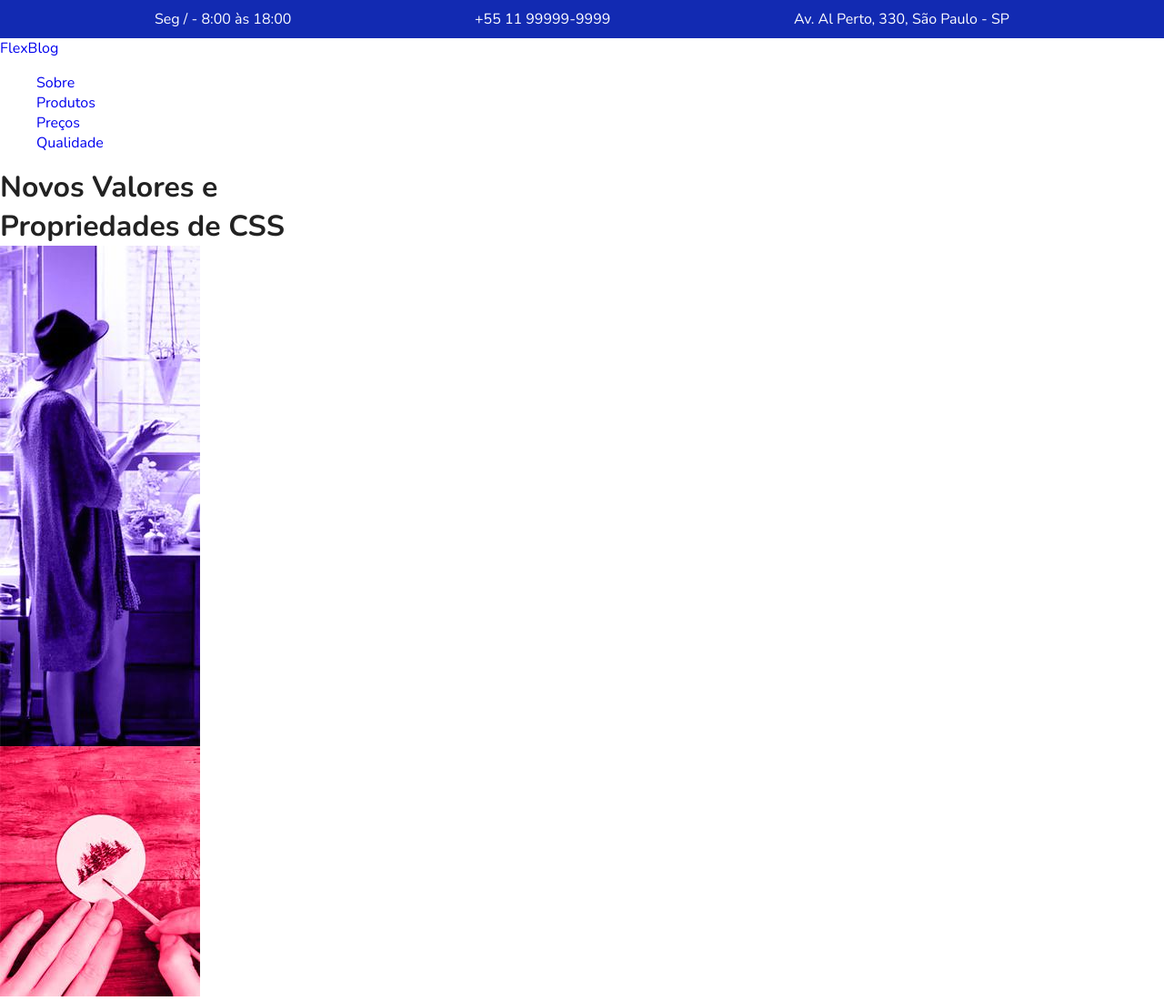
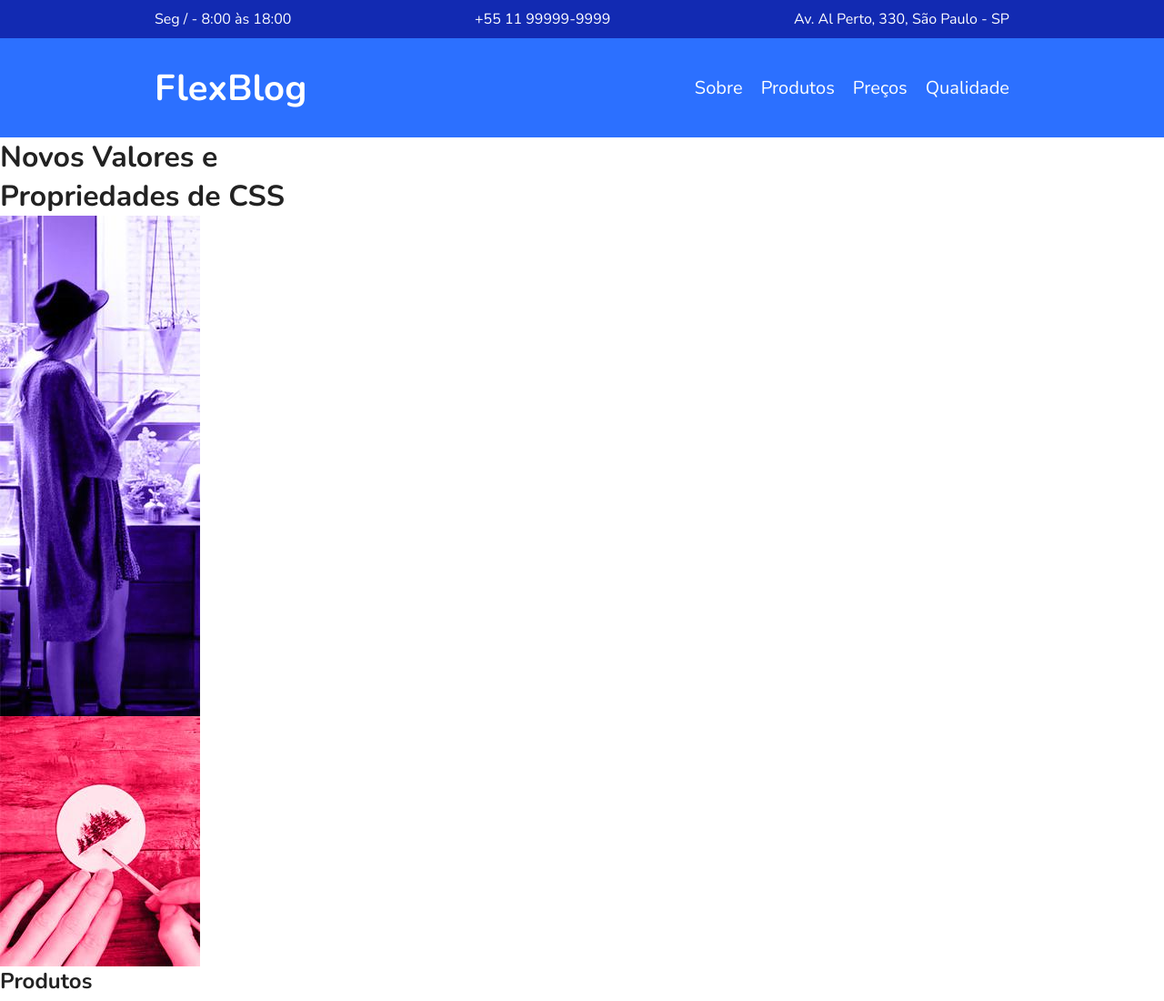
Before and after one commit to Gridialves/flexblog, a plain HTML site: page index.html in a window 1280 px wide. Shown: the top 1100 px of the page at 91% size. Drawn offline with nearby package versions, Linux system fonts and the light colour scheme.

Commit message:
adicionar estilo nav

```diff
--- a/index.html
+++ b/index.html
@@ -23,7 +23,7 @@
             <div class="menu-logo">
                 <a href="#">FlexBlog</a>
             </div>
-            <nav>
+            <nav class="menu-nav">
                 <ul>
                     <li><a href="#sobre">Sobre</a> </li>
                     <li><a href="#produtos">Produtos</a> </li>
--- a/style.css
+++ b/style.css
@@ -43,3 +43,41 @@ img {
 .superinfo a {
     color: white;
 }
+
+.menu-bg {
+    background: #2c70ff;
+}
+
+.menu {
+    max-width: 960px;
+    margin: 0 auto;
+    padding: 15px 0;
+    display: flex;
+    flex-wrap: wrap;
+    justify-content: space-between;
+    align-items: center;
+
+}
+
+.menu-logo a {
+    font-size: 30pt;
+    color: white;
+    font-weight: bold;
+    margin: 0 10px;
+}
+
+.menu-nav ul{
+    display: flex;
+    flex-wrap: wrap;
+}
+
+.menu-nav a {
+    font-size: 1.25em;
+    display: block;
+    padding: 10px;
+    color: white;
+}
+
+.menu-nav a:hover{
+    color: #122ab2;
+}
```
